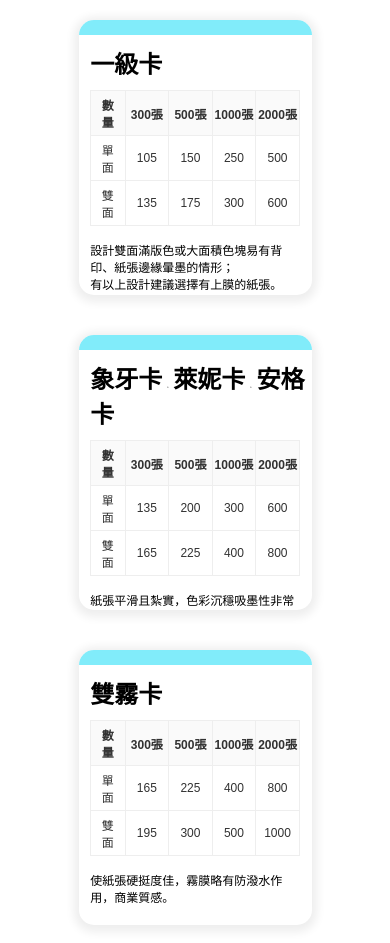
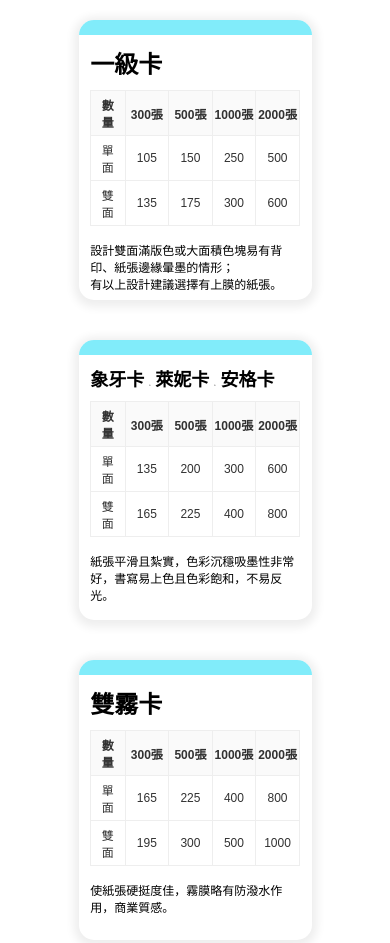
Before and after one commit to AllenW0815/AllenW0815.github.io, a plain HTML site: page printingWeb/businessCardList.html in a window 390 px wide. Shown: the top 943 px of the page. Drawn offline with Linux system fonts and the light colour scheme.

Commit message:
'象牙卡爆版問題OK'

```diff
--- a/printingWeb/CSS/businessCardList.scss
+++ b/printingWeb/CSS/businessCardList.scss
@@ -17,8 +17,9 @@
     overflow: hidden;
     margin: 20px;
     @media all and (max-width: 480px) {
-      height: 275px;
+      padding-bottom: 30px;
     }
+
     .BCInfo {
       width: 100%;
       height: 30px;
@@ -71,4 +72,11 @@
       margin: 15px 5%;
     }
   }
+  @media all and (max-width: 480px) {
+    .BCBox:nth-child(2) {
+      .BCH4 {
+        font-size: 18px;
+      }
+    }
+  }
 }
```
Also changed, not shown: printingWeb/CSS/businessCardList.css, 1 other file.
